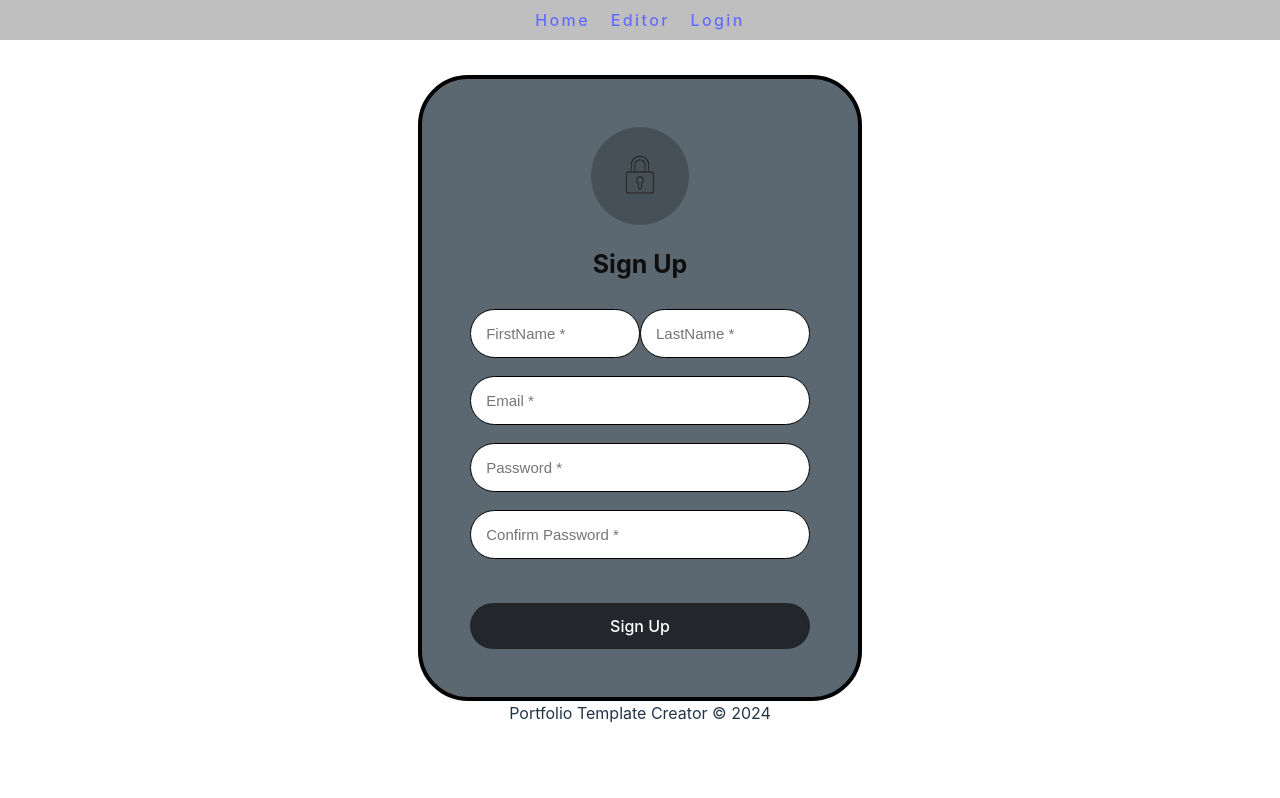
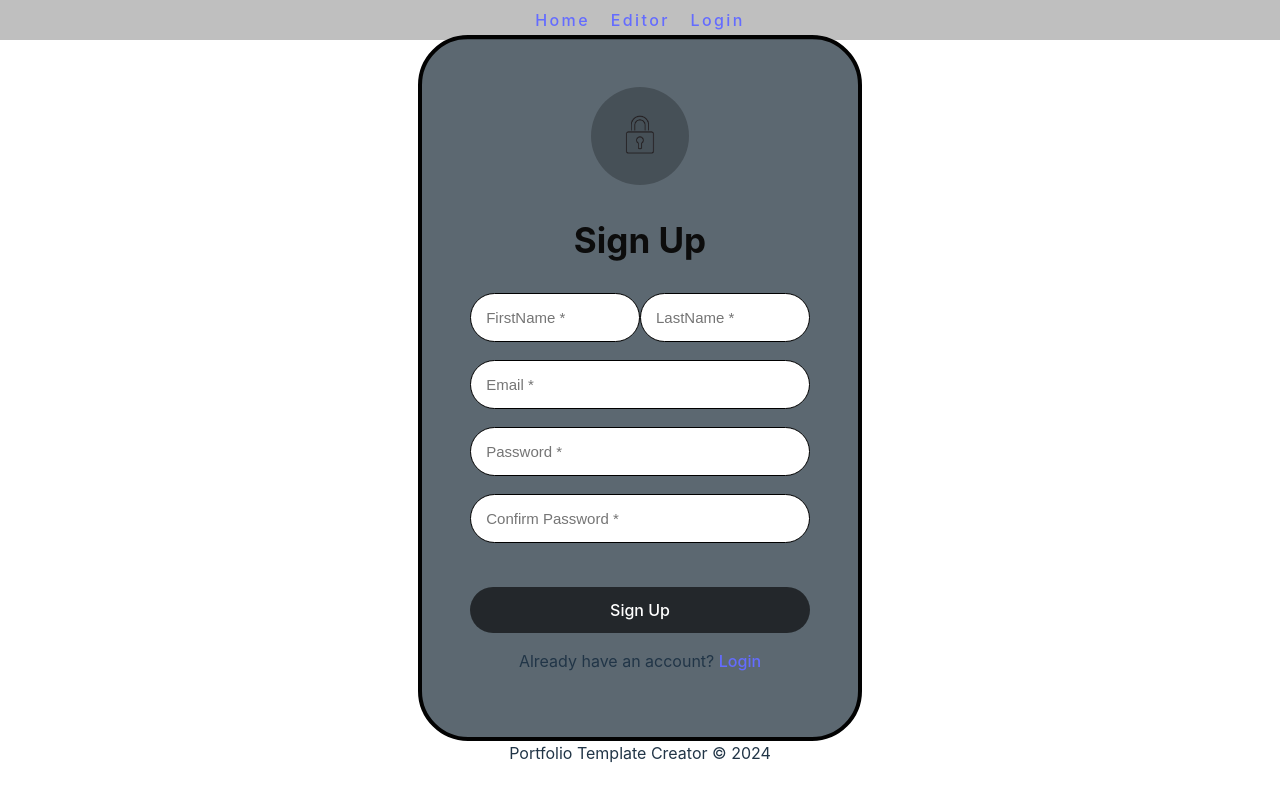
Before and after one commit to De-4-Data-Amigos/Portfolio-template-creator, a React (Vite) app in the folder Frontend/: page /login in a window 1280 px wide. Both pictures are taken after typing "name@example.com", "Sample123" into the empty fields and a click on the button "Don't have an account?". Built offline with nearby package versions, Linux system fonts and the light colour scheme.

Commit message:
added Link from react-router-dom in order to navigate to the login page from signup page.

```diff
--- a/Frontend/src/assets/login.css
+++ b/Frontend/src/assets/login.css
@@ -16,13 +16,13 @@
 }
 
 /* Avatar-styling */
-.avatar-container {
+.form-container {
     display: flex;
     justify-content: center;
     margin-bottom:0em;}
 
 /* lock-styling */
-.avatar {
+.form {
     background-color:  #0000003c;
     border-radius: 100%;
     padding: 1.5em;
@@ -32,12 +32,12 @@
 }
 
 
-.login-title {
-    font-size: 25px;
+.login {
+    font-size: 30px;
     font-weight: bold;
     text-align: center;
     margin-bottom: 20px;
-    color: #0e0e0e;
+    color: #000000;
 }
 
 
@@ -67,20 +67,20 @@
 .checkbox-group {
     display: flex;
     align-items: center;
-    gap: 8px;
+
 
 }
 
 .checkbox-group input[type="checkbox"] {
-    width: 18px;
-    height: 18px;
+    width: 15px;
+    height: 15px;
     margin-right: 10px;
     accent-color: #1414149a;
 }
 
 .remember-label {
-    font-size: 14px;
-    color: #242424;
+    font-size: 15px;
+    color: #000000;
 
 }
 
--- a/Frontend/src/assets/signup.css
+++ b/Frontend/src/assets/signup.css
@@ -2,11 +2,11 @@
 .name-container {
     display: flex;
     justify-content: center;
-   width: 100%; /* Kan justeres */
+    width: 100%; /* Kan justeres */
 }
 
-/* Wrapper for loginformularen */
-.login-form-wrapper {
+/* Wrapper for */
+.sign-form-wrapper {
     width: 60%;
     padding: 3em;
     background-color: rgba(52, 67, 78, 0.8);
@@ -15,15 +15,15 @@
 
 }
 
-/* Avatar-styling */
-.avatar-container {
+
+.form-container {
     display: flex;
     justify-content: center;
     margin-bottom:0em;
 }
 
-/* lock-styling */
-.avatar {
+
+.form {
     background-color:  #0000003c;
     border-radius: 100%;
     padding: 1.5em;
@@ -33,12 +33,12 @@
 }
 
 
-.login-title {
-    font-size: 25px;
+.sign-title {
+    font-size: 35px;
     font-weight: bold;
     text-align: center;
     margin-bottom: 20px;
-    color: #0e0e0e;
+    color: #0c0c0c;
 }
 
 
--- a/Frontend/src/pages/Login.jsx
+++ b/Frontend/src/pages/Login.jsx
@@ -59,12 +59,12 @@ function LoginPage({ onLogin }) {
   return (
     <div className="login-container">
       <div className="login-form-wrapper">
-        <div className="avatar-container">
-          <div className="avatar">
+        <div className="form-container">
+          <div className="form">
             <img src={lockIcon} alt="Lock icon" className="icon" />
           </div>
         </div>
-        <h2 className="login-title">Log In</h2>
+        <h2 className="login">Log In</h2>
 
         <form onSubmit={performLogin}>
           <div className="input-group">
--- a/Frontend/src/pages/SignUp.jsx
+++ b/Frontend/src/pages/SignUp.jsx
@@ -2,6 +2,7 @@ import React, { useState } from "react";
 import facade from "../utils/apiFacade";
 import "../assets/signup.css";
 import lockIcon from '../assets/icon/lock.png';
+import { Link } from "react-router-dom";
 
 function SignPage() {
   const init = { username: "", password: "", confirmPassword: "", firstName: "", lastName: "", role: "user" };
@@ -58,13 +59,13 @@ function SignPage() {
 
   return (
     <div className="name-container">
-      <div className="login-form-wrapper">
-        <div className="avatar-container">
-          <div className="avatar">
+      <div className="sign-form-wrapper">
+        <div className="form-container">
+          <div className="form">
             <img src={lockIcon} alt="Lock icon" className="icon" />
           </div>
         </div>
-        <h2 className="login-title">Sign Up</h2>
+        <h2 className="sign-title">Sign Up</h2>
 
         <form onSubmit={performSignup}>
           {/* Navn felter */}
@@ -128,6 +129,7 @@ function SignPage() {
           </div>
 
           <button className="button" type="submit">Sign Up</button>
+          <p className="signin">Already have an account? <Link to="/login">Login</Link></p>
           {errors.signup && <span className="error-message">{errors.signup}</span>}
         </form>
       </div>
```
